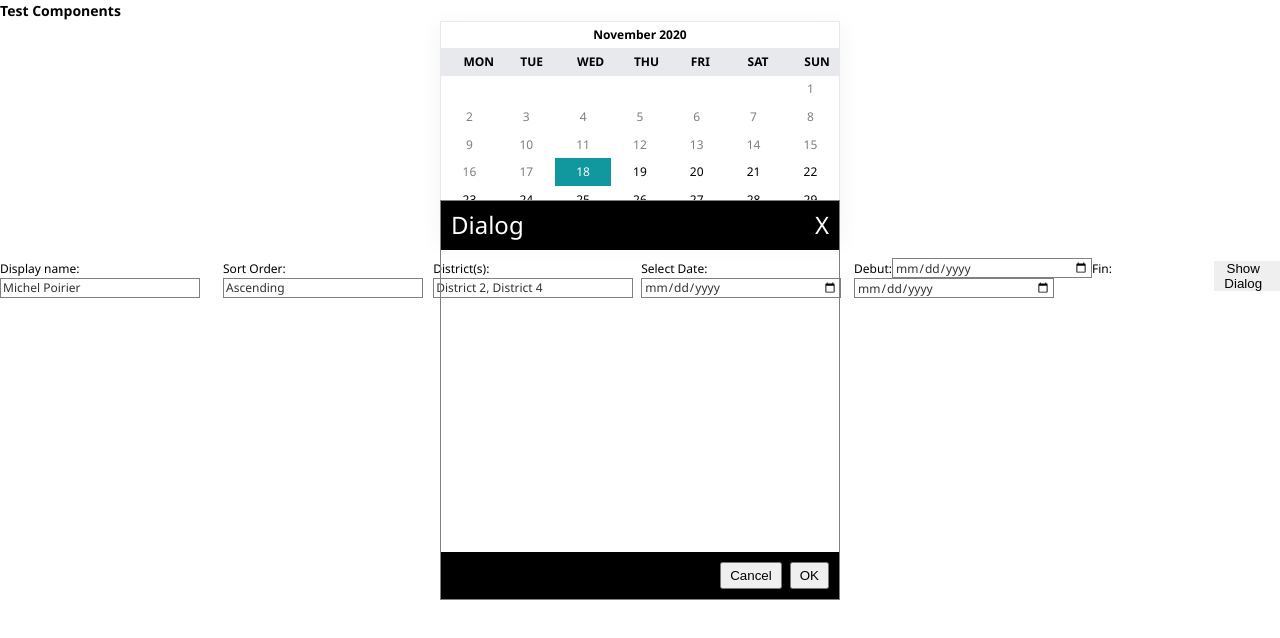
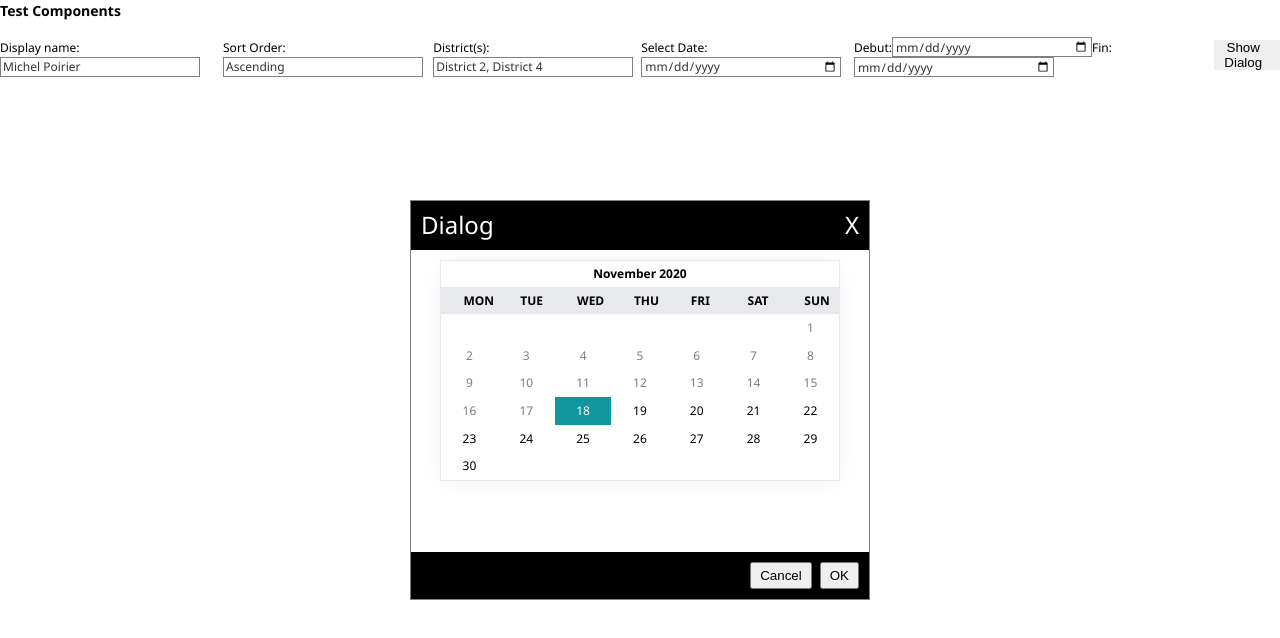
Before and after one commit to mpoirier101/mpWebControls, a plain HTML site: page index.html in a window 1280 px wide. Both pictures are taken after a click on the button "Show Dialog". Drawn offline with Linux system fonts and the light colour scheme.

Commit message:
insert dialog content in wrapper

```diff
--- a/index.html
+++ b/index.html
@@ -18,8 +18,6 @@
   <body>
     <h3>Test Components</h3>
 
-    <div id="mpCal" ></div>
-
     <div id="header" class="mp-nowrap-container mp-header">
       <div id="fullname" class="mp-header-item"></div>
       <div id="sort" class="mp-header-item"></div>
@@ -34,7 +32,10 @@
 
     <mp-table id="members" style="display:none;"></mp-table>
 
-    <div id="dialog"></div>
+    <div id="dialog">
+      <div id="mpCal" >
+      </div>
+    </div>
 
 
     <!-- <table>
@@ -207,7 +208,7 @@
         var dialog = new mpDialog("dialog", {
           buttons: [mpDialog.Buttons.Cancel, mpDialog.Buttons.OK],
           title: "Dialog Title",
-          width: "400px",
+          width: "460px",
           height: "400px",
         });
         dialog.on("closed", function (event) {
--- a/mpDialog.js
+++ b/mpDialog.js
@@ -15,6 +15,8 @@ class mpDialog {
     var height = options.height || this._element.getAttribute("height") || "200px";
     var buttons = options.buttons || [];
 
+    var currentContent = this._element.children ? this._element.children : null;
+
     // events
     this.closeHandler = this.onclose.bind(this);
     this.on = function (event, func) {
@@ -31,7 +33,7 @@ class mpDialog {
     if (height) { this._element.style.height = height; }
 
     // dialog header
-    var header = this._element.appendChild(document.createElement("header"));
+    var header = this._element.insertAdjacentElement("afterbegin", document.createElement("header"));
     header.classList.add("theme");
 
     if (caption) {
@@ -49,12 +51,24 @@ class mpDialog {
     });
 
     // dialog content
-    var content = this._element.appendChild(document.createElement("content"));
+    //var content = this._element.appendChild(document.createElement("content"));
+
+    // element that will be wrapped
+    var el = this._element.querySelector('div');
+
+    // create wrapper container
+    var wrapper = document.createElement('content');
+
+    // insert wrapper before el in the DOM tree
+    this._element.insertBefore(wrapper, el);
+
+    // move el into wrapper
+    wrapper.appendChild(el);
 
     // dialog footer
     if (buttons && buttons.length > 0) {
 
-      var footer = this._element.appendChild(document.createElement("footer"));
+      var footer = this._element.insertAdjacentElement("beforeend", document.createElement("footer"));
       footer.classList.add("theme");
 
       buttons.forEach(function (button, i) {
```
